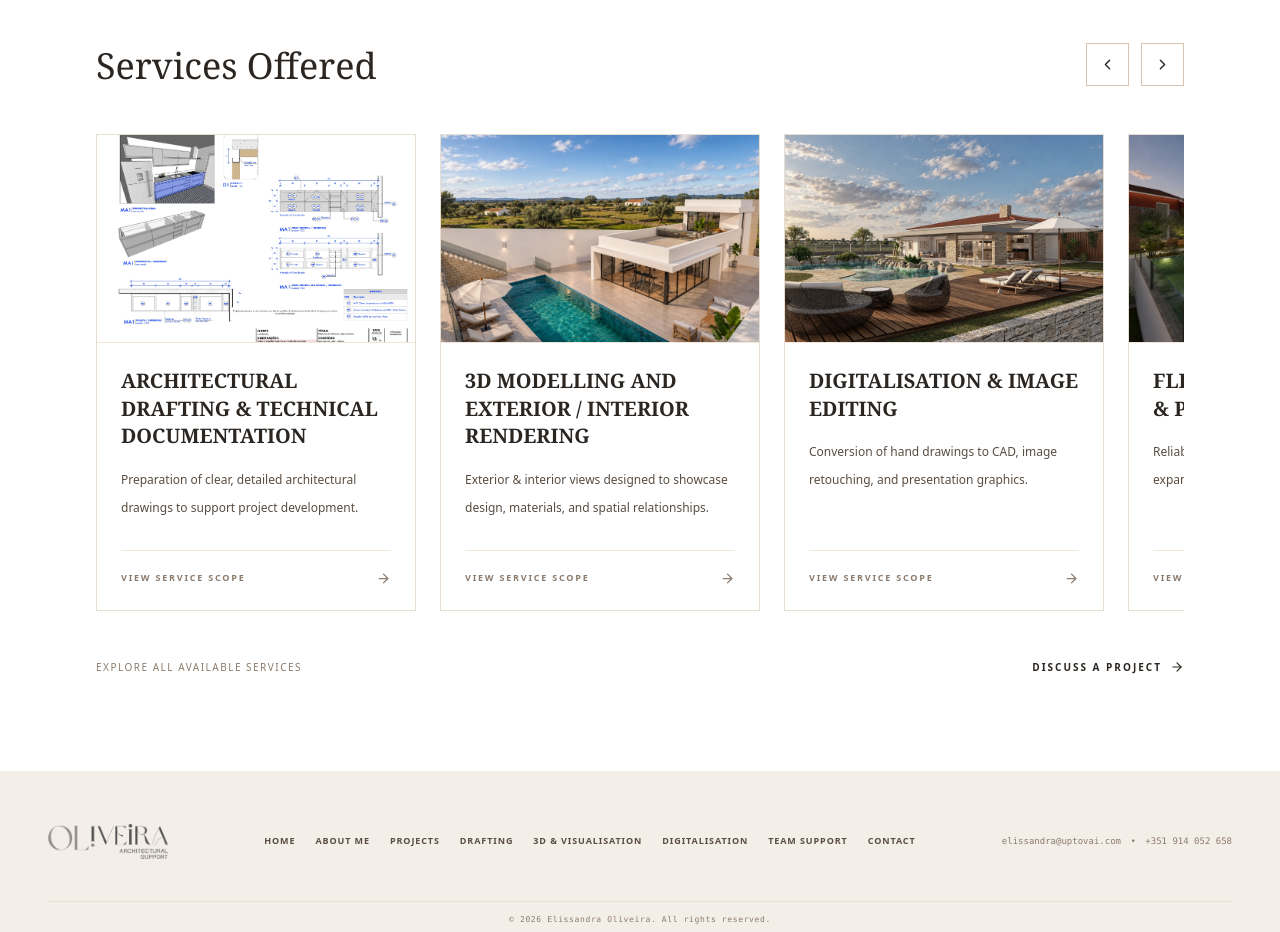
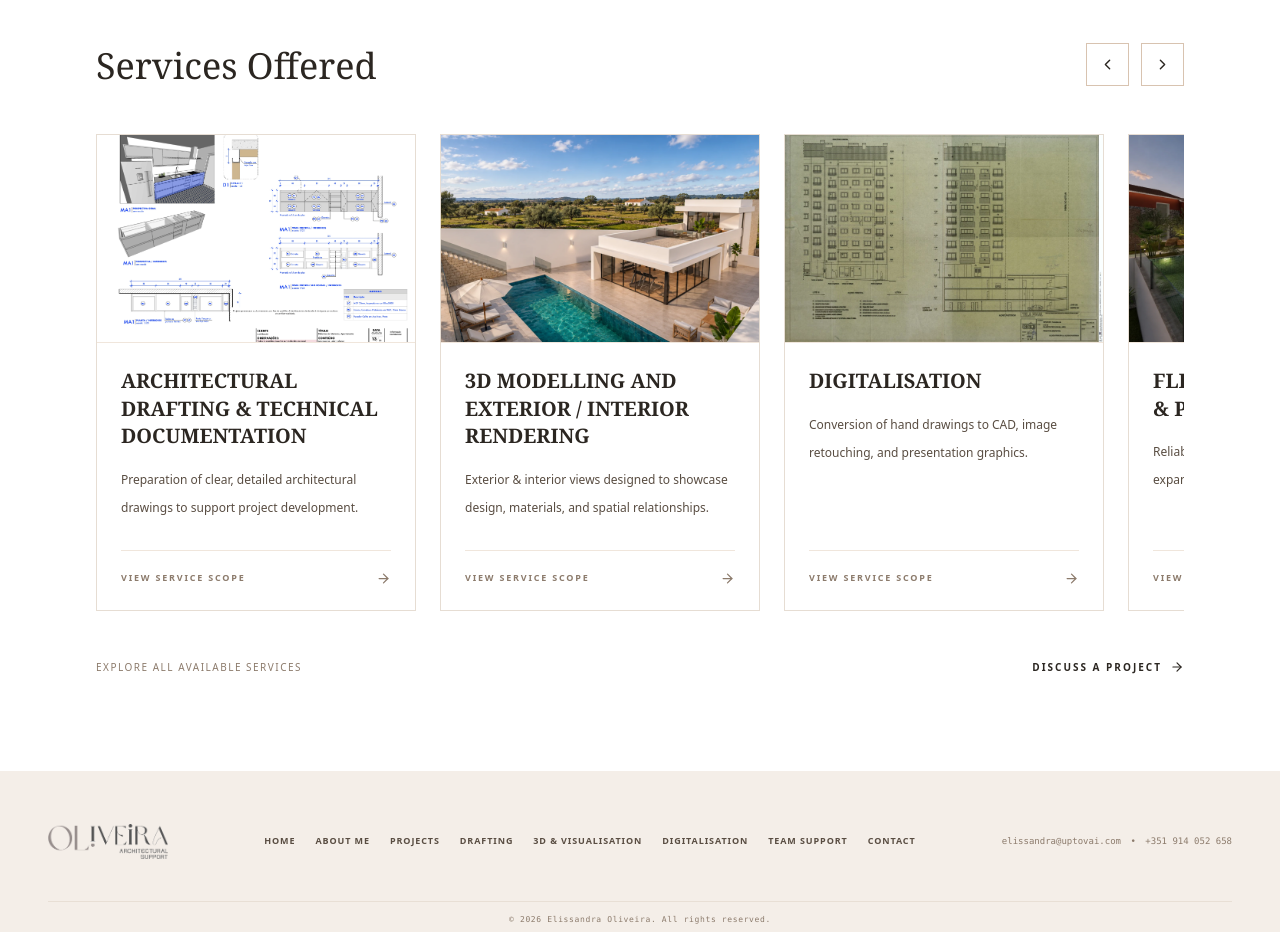
Before and after one commit to andersonato/landing-template, a Next.js app: page / in a window 1280 px wide. Shown: the part 1600-2532 px from the top of the page. Built offline with nearby package versions, Linux system fonts and the light colour scheme.

Commit message:
Update Digitalisation service title and imagery

```diff
--- a/app/components/Services.jsx
+++ b/app/components/Services.jsx
@@ -249,7 +249,7 @@ export default function Services({
           ) : (
             <div className="overflow-hidden border border-[#e8dfd5] bg-white p-3">
               <img
-                src={service.img}
+                src={service.detailImg || service.img}
                 alt={service.title}
                 className="h-[320px] w-full object-cover md:h-[450px]"
               />
--- a/app/data/sections.js
+++ b/app/data/sections.js
@@ -63,11 +63,12 @@ export const serviceDetails = {
 
   digitalisation: {
     id: "digitalisation",
-    title: "DIGITALISATION & IMAGE EDITING",
+    title: "DIGITALISATION",
     icon: "Compass",
     tagline:
       "Conversion of hand drawings to CAD, image retouching, and presentation graphics.",
-    img: "/project-04.webp",
+    img: "/images/services/digitalisation/digitalisation-cover.webp",
+    detailImg: "/digitalisation/digitalisation-page-cover.webp",
     deliverables: [
       "Conversion of Hand Sketches to CAD/BIM",
       "Image Retouching & Post-Production",
```
Also changed, not shown: app/data/translations.js.
